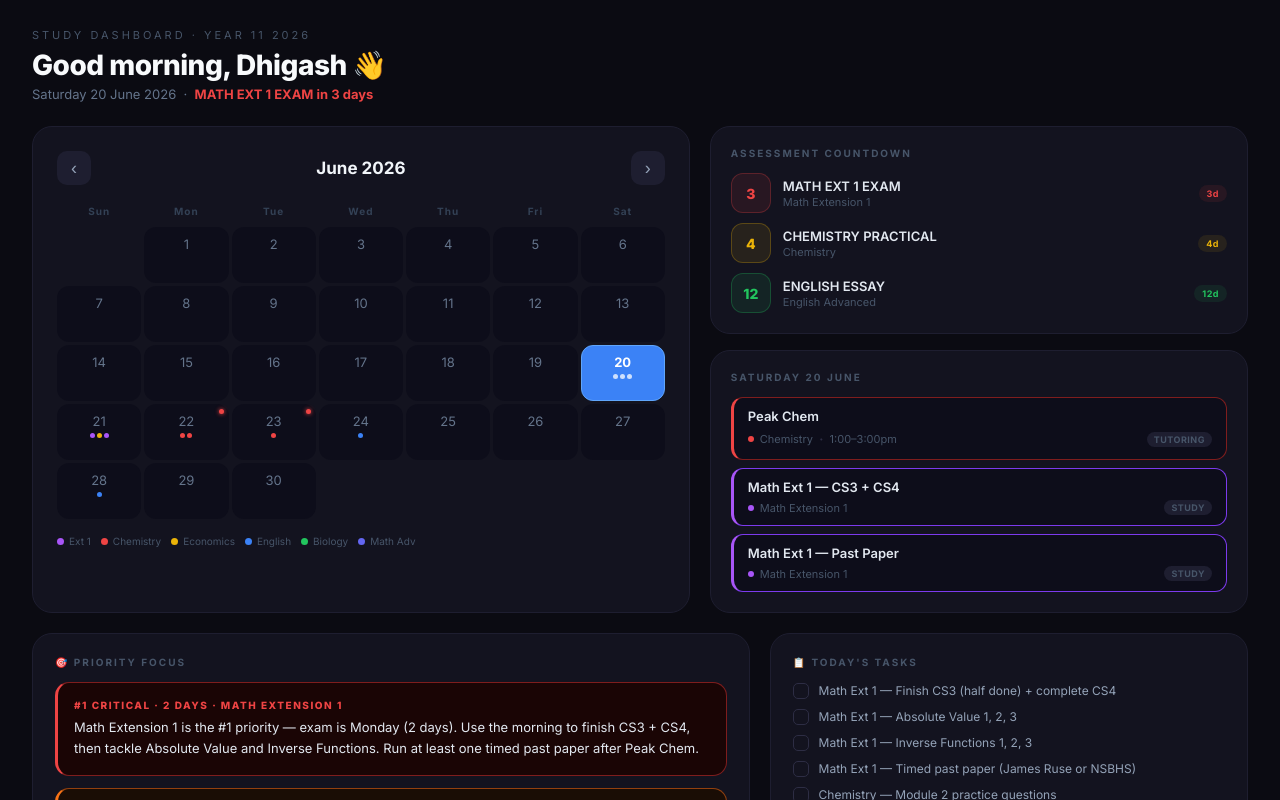
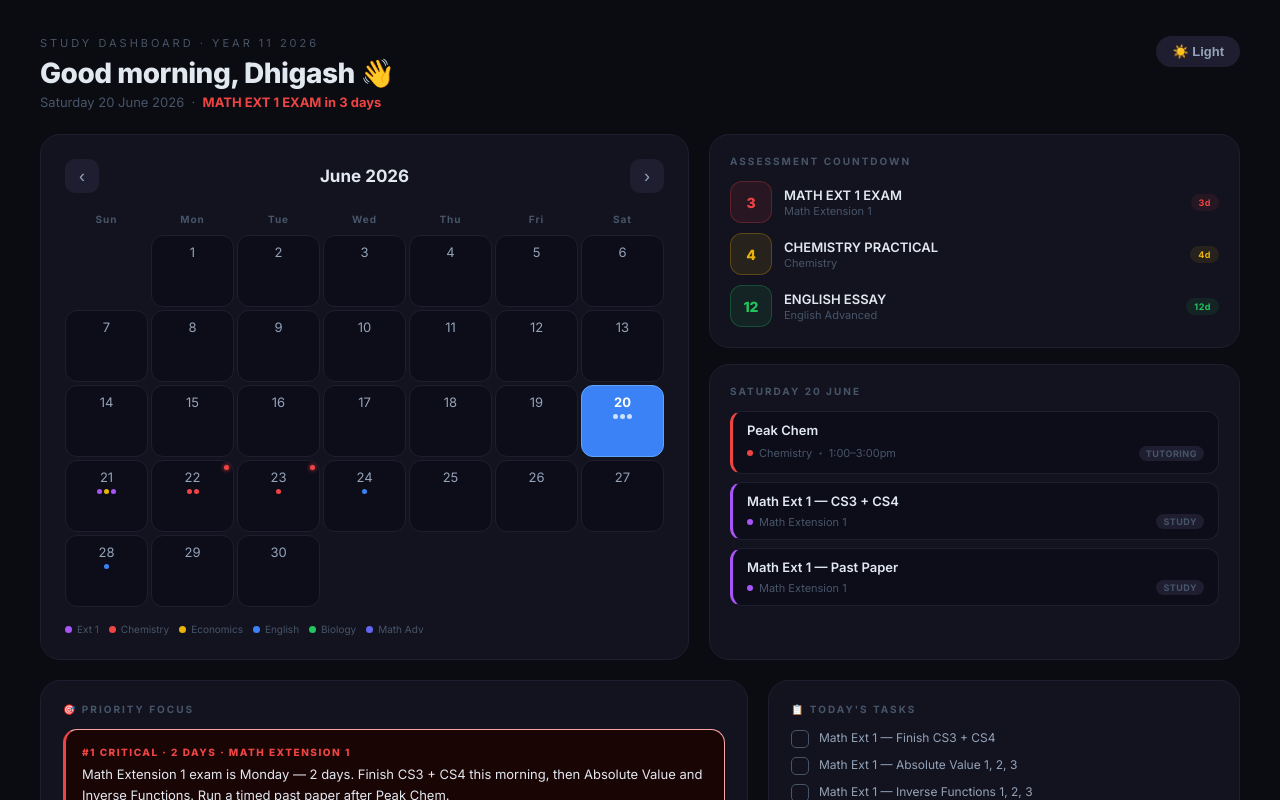
Before and after one commit to ElectroAsh/study-dashboard, a React (Vite) app: page / in a window 1280 px wide. Shown: the top 800 px of the page. Built offline with nearby package versions, Linux system fonts and the light colour scheme; no server answers; the database is empty.

Commit message:
Add light/dark mode toggle

```diff
--- a/src/App.jsx
+++ b/src/App.jsx
@@ -1,12 +1,6 @@
 import { useState, useEffect } from "react";
 import { supabase } from "./supabase";
 
-// Fix white border
-const globalStyle = document.createElement('style');
-globalStyle.innerHTML = `* { margin: 0; padding: 0; box-sizing: border-box; } body { background: #0b0b12; }`;
-document.head.appendChild(globalStyle);
-
-// Fallback static data if Supabase is empty
 const STATIC_EVENTS = [
   { date: "2026-06-20", title: "Peak Chem", subject: "Chemistry", type: "Tutoring", time: "1:00–3:00pm" },
   { date: "2026-06-20", title: "Math Ext 1 — CS3 + CS4", subject: "Math Extension 1", type: "Study" },
@@ -23,25 +17,25 @@ const STATIC_EVENTS = [
 ];
 
 const STATIC_HANDOFF = {
-  priority_focus: "Math Extension 1 is the #1 priority — exam is Monday (2 days). Use the morning to finish CS3 + CS4, then tackle Absolute Value and Inverse Functions. Run at least one timed past paper after Peak Chem.",
+  priority_focus: "Math Extension 1 exam is Monday — 2 days. Finish CS3 + CS4 this morning, then Absolute Value and Inverse Functions. Run a timed past paper after Peak Chem.",
   priority_subject: "Math Extension 1",
   priority_days: 2,
   secondary_focus: "Use Peak Chem 1–3pm to lock in Mod 2: moles, stoichiometry, standard solution procedure.",
   secondary_subject: "Chemistry",
   secondary_days: 3,
-  flags: ["⚠️ Math Ext 1 exam Monday — if exercise sets aren't done today, full past paper blitz tomorrow", "📝 Kurt homework: 2 weeks outstanding", "📚 New Chemistry Notes synced last night"],
-  tasks: ["Math Ext 1 — Finish CS3 (half done) + complete CS4", "Math Ext 1 — Absolute Value 1, 2, 3", "Math Ext 1 — Inverse Functions 1, 2, 3", "Math Ext 1 — Timed past paper (James Ruse or NSBHS)", "Chemistry — Module 2 practice questions"],
+  flags: ["⚠️ Math Ext 1 exam Monday — if exercise sets not done today, full past paper blitz tomorrow", "📝 Kurt homework: 2 weeks outstanding", "📚 New Chemistry Notes synced last night"],
+  tasks: ["Math Ext 1 — Finish CS3 + CS4", "Math Ext 1 — Absolute Value 1, 2, 3", "Math Ext 1 — Inverse Functions 1, 2, 3", "Math Ext 1 — Timed past paper", "Chemistry — Module 2 practice questions"],
 };
 
 const SUBJECT_COLORS = {
-  "Math Extension 1": { dot: "#a855f7", bg: "#2d1a4a", border: "#7c3aed" },
-  "Chemistry":        { dot: "#ef4444", bg: "#2d0a0a", border: "#7f1d1d" },
-  "Economics":        { dot: "#eab308", bg: "#2d2500", border: "#854d0e" },
-  "English Advanced": { dot: "#3b82f6", bg: "#0a1a2d", border: "#1d4ed8" },
-  "Biology":          { dot: "#22c55e", bg: "#0a2d1a", border: "#15803d" },
-  "Math Advanced":    { dot: "#6366f1", bg: "#1a1a2d", border: "#4338ca" },
+  "Math Extension 1": { dot: "#a855f7", border: "#7c3aed" },
+  "Chemistry":        { dot: "#ef4444", border: "#7f1d1d" },
+  "Economics":        { dot: "#eab308", border: "#854d0e" },
+  "English Advanced": { dot: "#3b82f6", border: "#1d4ed8" },
+  "Biology":          { dot: "#22c55e", border: "#15803d" },
+  "Math Advanced":    { dot: "#6366f1", border: "#4338ca" },
 };
-const DEFAULT_COLOR = { dot: "#f97316", bg: "#2d1a0a", border: "#92400e" };
+const DEFAULT_COLOR = { dot: "#f97316", border: "#92400e" };
 
 const DAYS = ["Sun", "Mon", "Tue", "Wed", "Thu", "Fri", "Sat"];
 const MONTHS = ["January","February","March","April","May","June","July","August","September","October","November","December"];
@@ -63,24 +57,41 @@ export default function App() {
   const [tasks, setTasks] = useState(STATIC_HANDOFF.tasks.map(t => ({ text: t, done: false })));
   const [loading, setLoading] = useState(true);
   const [lastUpdated, setLastUpdated] = useState(null);
+  const [dark, setDark] = useState(true);
+
+  const T = {
+    bg:       dark ? "#0b0b12" : "#f1f5f9",
+    card:     dark ? "#13131f" : "#ffffff",
+    cardBorder: dark ? "#1e1e30" : "#e2e8f0",
+    text:     dark ? "#e2e8f0" : "#0f172a",
+    textMid:  dark ? "#94a3b8" : "#475569",
+    textDim:  dark ? "#475569" : "#94a3b8",
+    dayBg:    dark ? "#0d0d1a" : "#f8fafc",
+    dayToday: dark ? "#0f2744" : "#dbeafe",
+    daySel:   "#3b82f6",
+    navBtn:   dark ? "#1e1e30" : "#e2e8f0",
+    taskBg:   dark ? "#0d0d1a" : "#f8fafc",
+    eventBg:  dark ? "#0d0d1a" : "#f8fafc",
+    examBg:   dark ? "#1a0505" : "#fef2f2",
+    flagBg:   dark ? "#0d0d1a" : "#f8fafc",
+  };
+
+  useEffect(() => {
+    document.body.style.background = T.bg;
+  }, [dark]);
 
   useEffect(() => {
     async function fetchData() {
       try {
-        // Fetch events
         const { data: eventsData } = await supabase.from('events').select('*').order('date');
         if (eventsData && eventsData.length > 0) setEvents(eventsData);
-
-        // Fetch handoff
         const { data: handoffData } = await supabase.from('handoff').select('*').order('created_at', { ascending: false }).limit(1);
         if (handoffData && handoffData.length > 0) {
           setHandoff(handoffData[0]);
           setTasks(handoffData[0].tasks.map(t => ({ text: t, done: false })));
           setLastUpdated(new Date(handoffData[0].created_at));
         }
-      } catch (e) {
-        console.log('Using static data');
-      }
+      } catch (e) { console.log('Using static data'); }
       setLoading(false);
     }
     fetchData();
@@ -89,10 +100,8 @@ export default function App() {
   const daysInMonth = getDaysInMonth(year, month);
   const firstDay = getFirstDay(year, month);
   const cells = [...Array(firstDay).fill(null), ...Array.from({length: daysInMonth}, (_,i) => i+1)];
-
   const getEvents = (dateStr) => events.filter(e => e.date === dateStr);
   const selectedEvents = getEvents(selected);
-
   const assessments = events
     .filter(e => e.type === "Assessment")
     .map(e => ({ ...e, daysLeft: Math.ceil((new Date(e.date+"T12:00:00") - today) / 86400000) }))
@@ -101,46 +110,55 @@ export default function App() {
 
   const toggleTask = (i) => setTasks(prev => prev.map((t, idx) => idx === i ? {...t, done: !t.done} : t));
 
-  const s = { fontFamily:"'Inter',system-ui,sans-serif", background:"#0b0b12", minHeight:"100vh", padding:"28px 32px", color:"#e2e8f0" };
-
   if (loading) return (
-    <div style={{...s, display:"flex", alignItems:"center", justifyContent:"center"}}>
-      <div style={{fontSize:14, color:"#475569"}}>Loading dashboard...</div>
+    <div style={{fontFamily:"'Inter',system-ui,sans-serif", background:T.bg, minHeight:"100vh", display:"flex", alignItems:"center", justifyContent:"center"}}>
+      <div style={{fontSize:14, color:T.textDim}}>Loading dashboard...</div>
     </div>
   );
 
   return (
-    <div style={s}>
+    <div style={{fontFamily:"'Inter',system-ui,sans-serif", background:T.bg, minHeight:"100vh", padding:"28px 32px", color:T.text}}>
+
       {/* Header */}
-      <div style={{marginBottom:24, display:"flex", justifyContent:"space-between", alignItems:"flex-end"}}>
+      <div style={{marginBottom:24, display:"flex", justifyContent:"space-between", alignItems:"flex-start"}}>
         <div>
-          <div style={{fontSize:11, color:"#475569", letterSpacing:3, textTransform:"uppercase", marginBottom:6}}>Study Dashboard · Year 11 2026</div>
-          <div style={{fontSize:28, fontWeight:800, color:"#f8fafc", letterSpacing:-0.5}}>
+          <div style={{fontSize:11, color:T.textDim, letterSpacing:3, textTransform:"uppercase", marginBottom:6}}>Study Dashboard · Year 11 2026</div>
+          <div style={{fontSize:28, fontWeight:800, color:T.text, letterSpacing:-0.5}}>
             {today.getHours() < 12 ? "Good morning" : today.getHours() < 17 ? "Good afternoon" : "Good evening"}, Dhigash 👋
           </div>
-          <div style={{fontSize:13, color:"#64748b", marginTop:4}}>
+          <div style={{fontSize:13, color:T.textDim, marginTop:4}}>
             {today.toLocaleDateString("en-AU",{weekday:"long", day:"numeric", month:"long", year:"numeric"})}
             {assessments[0] && <span> &nbsp;·&nbsp; <span style={{color: urgencyColor(assessments[0].daysLeft), fontWeight:700}}>{assessments[0].title.replace("⚠️ ","")} in {assessments[0].daysLeft} day{assessments[0].daysLeft!==1?"s":""}</span></span>}
           </div>
         </div>
-        {lastUpdated && (
-          <div style={{fontSize:10, color:"#334155", textAlign:"right"}}>
-            Last updated<br/>{lastUpdated.toLocaleTimeString("en-AU",{hour:"2-digit",minute:"2-digit"})}
-          </div>
-        )}
+
+        {/* Dark/Light toggle */}
+        <div style={{display:"flex", alignItems:"center", gap:12}}>
+          {lastUpdated && <div style={{fontSize:10, color:T.textDim, textAlign:"right"}}>Last updated<br/>{lastUpdated.toLocaleTimeString("en-AU",{hour:"2-digit",minute:"2-digit"})}</div>}
+          <button onClick={() => setDark(d => !d)} style={{
+            background: dark ? "#1e1e30" : "#e2e8f0",
+            border: "none", borderRadius:50, padding:"8px 16px",
+            cursor:"pointer", fontSize:13, fontWeight:600,
+            color: dark ? "#94a3b8" : "#475569",
+            display:"flex", alignItems:"center", gap:6,
+            transition:"all 0.2s"
+          }}>
+            {dark ? "☀️ Light" : "🌙 Dark"}
+          </button>
+        </div>
       </div>
 
       <div style={{display:"grid", gridTemplateColumns:"1.1fr 0.9fr", gap:20, marginBottom:20}}>
         {/* Calendar */}
-        <div style={{background:"#13131f", borderRadius:20, padding:24, border:"1px solid #1e1e30"}}>
+        <div style={{background:T.card, borderRadius:20, padding:24, border:`1px solid ${T.cardBorder}`}}>
           <div style={{display:"flex", justifyContent:"space-between", alignItems:"center", marginBottom:20}}>
-            <button onClick={() => month===0?(setMonth(11),setYear(y=>y-1)):setMonth(m=>m-1)} style={{background:"#1e1e30",border:"none",color:"#94a3b8",borderRadius:10,width:34,height:34,cursor:"pointer",fontSize:18}}>‹</button>
-            <div style={{fontWeight:700, fontSize:17, color:"#f1f5f9"}}>{MONTHS[month]} {year}</div>
-            <button onClick={() => month===11?(setMonth(0),setYear(y=>y+1)):setMonth(m=>m+1)} style={{background:"#1e1e30",border:"none",color:"#94a3b8",borderRadius:10,width:34,height:34,cursor:"pointer",fontSize:18}}>›</button>
+            <button onClick={() => month===0?(setMonth(11),setYear(y=>y-1)):setMonth(m=>m-1)} style={{background:T.navBtn,border:"none",color:T.textMid,borderRadius:10,width:34,height:34,cursor:"pointer",fontSize:18}}>‹</button>
+            <div style={{fontWeight:700, fontSize:17, color:T.text}}>{MONTHS[month]} {year}</div>
+            <button onClick={() => month===11?(setMonth(0),setYear(y=>y+1)):setMonth(m=>m+1)} style={{background:T.navBtn,border:"none",color:T.textMid,borderRadius:10,width:34,height:34,cursor:"pointer",fontSize:18}}>›</button>
           </div>
 
           <div style={{display:"grid", gridTemplateColumns:"repeat(7,1fr)", gap:3, marginBottom:6}}>
-            {DAYS.map(d => <div key={d} style={{textAlign:"center",fontSize:10,color:"#334155",fontWeight:700,letterSpacing:1,paddingBottom:4}}>{d}</div>)}
+            {DAYS.map(d => <div key={d} style={{textAlign:"center",fontSize:10,color:T.textDim,fontWeight:700,letterSpacing:1,paddingBottom:4}}>{d}</div>)}
           </div>
 
           <div style={{display:"grid", gridTemplateColumns:"repeat(7,1fr)", gap:3}}>
@@ -154,11 +172,11 @@ export default function App() {
               return (
                 <div key={dateStr} onClick={() => setSelected(dateStr)} style={{
                   borderRadius:12, padding:"8px 4px 6px", minHeight:56, cursor:"pointer",
-                  background: isSel?"#3b82f6":isToday?"#0f2744":"#0d0d1a",
-                  border: isToday&&!isSel?"1.5px solid #3b82f6":isSel?"1.5px solid #60a5fa":"1.5px solid transparent",
+                  background: isSel ? T.daySel : isToday ? T.dayToday : T.dayBg,
+                  border: isToday&&!isSel ? "1.5px solid #3b82f6" : isSel ? "1.5px solid #60a5fa" : `1.5px solid ${T.cardBorder}`,
                   transition:"all 0.12s", position:"relative",
                 }}>
-                  <div style={{fontSize:13,fontWeight:isToday||isSel?700:400,color:isSel?"#fff":isToday?"#93c5fd":"#64748b",textAlign:"center",marginBottom:4}}>{day}</div>
+                  <div style={{fontSize:13,fontWeight:isToday||isSel?700:400,color:isSel?"#fff":isToday?"#3b82f6":T.textMid,textAlign:"center",marginBottom:4}}>{day}</div>
                   <div style={{display:"flex",flexWrap:"wrap",gap:2,justifyContent:"center"}}>
                     {dayEvents.slice(0,4).map((e,i) => {
                       const col = SUBJECT_COLORS[e.subject]||DEFAULT_COLOR;
@@ -175,7 +193,7 @@ export default function App() {
             {Object.entries(SUBJECT_COLORS).map(([s,c]) => (
               <div key={s} style={{display:"flex",alignItems:"center",gap:5}}>
                 <div style={{width:7,height:7,borderRadius:"50%",background:c.dot}}/>
-                <span style={{fontSize:10,color:"#475569"}}>{s.replace("Math Extension 1","Ext 1").replace("English Advanced","English").replace("Math Advanced","Math Adv")}</span>
+                <span style={{fontSize:10,color:T.textDim}}>{s.replace("Math Extension 1","Ext 1").replace("English Advanced","English").replace("Math Advanced","Math Adv")}</span>
               </div>
             ))}
           </div>
@@ -184,20 +202,19 @@ export default function App() {
         {/* Right column */}
         <div style={{display:"flex",flexDirection:"column",gap:16}}>
           {/* Countdown */}
-          <div style={{background:"#13131f",borderRadius:20,padding:20,border:"1px solid #1e1e30"}}>
-            <div style={{fontSize:10,fontWeight:700,color:"#475569",letterSpacing:2,textTransform:"uppercase",marginBottom:14}}>Assessment Countdown</div>
+          <div style={{background:T.card,borderRadius:20,padding:20,border:`1px solid ${T.cardBorder}`}}>
+            <div style={{fontSize:10,fontWeight:700,color:T.textDim,letterSpacing:2,textTransform:"uppercase",marginBottom:14}}>Assessment Countdown</div>
             <div style={{display:"flex",flexDirection:"column",gap:10}}>
               {assessments.map((a,i) => {
                 const urg = urgencyColor(a.daysLeft);
-                const col = SUBJECT_COLORS[a.subject]||DEFAULT_COLOR;
                 return (
                   <div key={i} style={{display:"flex",alignItems:"center",gap:12}}>
                     <div style={{width:40,height:40,borderRadius:12,background:urg+"18",border:`1px solid ${urg}44`,display:"flex",alignItems:"center",justifyContent:"center",flexShrink:0}}>
                       <span style={{fontSize:14,fontWeight:800,color:urg}}>{a.daysLeft}</span>
                     </div>
                     <div style={{flex:1,minWidth:0}}>
-                      <div style={{fontSize:13,fontWeight:600,color:"#e2e8f0",overflow:"hidden",textOverflow:"ellipsis",whiteSpace:"nowrap"}}>{a.title.replace("⚠️ ","")}</div>
-                      <div style={{fontSize:11,color:"#475569",marginTop:1}}>{a.subject}</div>
+                      <div style={{fontSize:13,fontWeight:600,color:T.text,overflow:"hidden",textOverflow:"ellipsis",whiteSpace:"nowrap"}}>{a.title.replace("⚠️ ","")}</div>
+                      <div style={{fontSize:11,color:T.textDim,marginTop:1}}>{a.subject}</div>
                     </div>
                     <div style={{fontSize:9,fontWeight:700,color:urg,background:urg+"18",padding:"3px 8px",borderRadius:99,whiteSpace:"nowrap",letterSpacing:0.5}}>
                       {a.daysLeft===0?"TODAY":a.daysLeft===1?"TOMORROW":`${a.daysLeft}d`}
@@ -209,24 +226,24 @@ export default function App() {
           </div>
 
           {/* Selected day */}
-          <div style={{background:"#13131f",borderRadius:20,padding:20,border:"1px solid #1e1e30",flex:1}}>
-            <div style={{fontSize:10,fontWeight:700,color:"#475569",letterSpacing:2,textTransform:"uppercase",marginBottom:14}}>
+          <div style={{background:T.card,borderRadius:20,padding:20,border:`1px solid ${T.cardBorder}`,flex:1}}>
+            <div style={{fontSize:10,fontWeight:700,color:T.textDim,letterSpacing:2,textTransform:"uppercase",marginBottom:14}}>
               {new Date(selected+"T12:00:00").toLocaleDateString("en-AU",{weekday:"long",day:"numeric",month:"long"})}
             </div>
             {selectedEvents.length===0
-              ? <div style={{color:"#2d2d44",fontSize:13,textAlign:"center",paddingTop:16}}>Nothing on — rest day 🙌</div>
+              ? <div style={{color:T.textDim,fontSize:13,textAlign:"center",paddingTop:16}}>Nothing on — rest day 🙌</div>
               : <div style={{display:"flex",flexDirection:"column",gap:8}}>
                   {selectedEvents.map((e,i) => {
                     const col = SUBJECT_COLORS[e.subject]||DEFAULT_COLOR;
                     const isExam = e.type==="Assessment";
                     return (
-                      <div key={i} style={{background:isExam?"#1a0505":"#0d0d1a",border:`1px solid ${isExam?"#7f1d1d":col.border}`,borderLeft:`3px solid ${isExam?"#ef4444":col.dot}`,borderRadius:12,padding:"10px 14px"}}>
-                        <div style={{fontSize:13,fontWeight:600,color:isExam?"#fca5a5":"#e2e8f0"}}>{e.title}</div>
+                      <div key={i} style={{background:isExam?T.examBg:T.eventBg,border:`1px solid ${isExam?"#fca5a5":T.cardBorder}`,borderLeft:`3px solid ${isExam?"#ef4444":col.dot}`,borderRadius:12,padding:"10px 14px"}}>
+                        <div style={{fontSize:13,fontWeight:600,color:isExam?"#ef4444":T.text}}>{e.title}</div>
                         <div style={{display:"flex",alignItems:"center",gap:6,marginTop:5}}>
                           <div style={{width:6,height:6,borderRadius:"50%",background:col.dot}}/>
-                          <span style={{fontSize:11,color:"#475569"}}>{e.subject}</span>
-                          {e.time&&<><span style={{color:"#2d2d44"}}>·</span><span style={{fontSize:11,color:"#475569"}}>{e.time}</span></>}
-                          <span style={{marginLeft:"auto",fontSize:9,fontWeight:700,color:isExam?"#ef4444":"#475569",background:isExam?"#450a0a":"#1e1e30",padding:"2px 7px",borderRadius:99,letterSpacing:0.5}}>{e.type.toUpperCase()}</span>
+                          <span style={{fontSize:11,color:T.textDim}}>{e.subject}</span>
+                          {e.time&&<><span style={{color:T.textDim}}>·</span><span style={{fontSize:11,color:T.textDim}}>{e.time}</span></>}
+                          <span style={{marginLeft:"auto",fontSize:9,fontWeight:700,color:isExam?"#ef4444":T.textDim,background:isExam?"#fee2e2":T.navBtn,padding:"2px 7px",borderRadius:99,letterSpacing:0.5}}>{e.type.toUpperCase()}</span>
                         </div>
                       </div>
                     );
@@ -237,35 +254,33 @@ export default function App() {
         </div>
       </div>
 
-      {/* Priority + Tasks row */}
+      {/* Priority + Tasks */}
       <div style={{display:"grid",gridTemplateColumns:"1.2fr 0.8fr",gap:20,marginBottom:20}}>
-        {/* Priority */}
-        <div style={{background:"#13131f",borderRadius:20,padding:22,border:"1px solid #1e1e30"}}>
-          <div style={{fontSize:10,fontWeight:700,color:"#475569",letterSpacing:2,textTransform:"uppercase",marginBottom:14}}>🎯 Priority Focus</div>
+        <div style={{background:T.card,borderRadius:20,padding:22,border:`1px solid ${T.cardBorder}`}}>
+          <div style={{fontSize:10,fontWeight:700,color:T.textDim,letterSpacing:2,textTransform:"uppercase",marginBottom:14}}>🎯 Priority Focus</div>
           <div style={{display:"flex",flexDirection:"column",gap:12}}>
-            <div style={{background:"#1a0505",border:"1px solid #7f1d1d",borderLeft:"3px solid #ef4444",borderRadius:14,padding:16}}>
+            <div style={{background:dark?"#1a0505":"#fef2f2",border:"1px solid #fca5a5",borderLeft:"3px solid #ef4444",borderRadius:14,padding:16}}>
               <div style={{fontSize:10,color:"#ef4444",fontWeight:800,letterSpacing:1.5,marginBottom:6}}>#1 CRITICAL · {handoff.priority_days} DAYS · {handoff.priority_subject?.toUpperCase()}</div>
-              <div style={{fontSize:13,color:"#e2e8f0",lineHeight:1.6}}>{handoff.priority_focus}</div>
+              <div style={{fontSize:13,color:T.text,lineHeight:1.6}}>{handoff.priority_focus}</div>
             </div>
             {handoff.secondary_focus&&(
-              <div style={{background:"#1a0d05",border:"1px solid #92400e",borderLeft:"3px solid #f97316",borderRadius:14,padding:16}}>
+              <div style={{background:dark?"#1a0d05":"#fff7ed",border:"1px solid #fed7aa",borderLeft:"3px solid #f97316",borderRadius:14,padding:16}}>
                 <div style={{fontSize:10,color:"#f97316",fontWeight:800,letterSpacing:1.5,marginBottom:6}}>#2 HIGH · {handoff.secondary_days} DAYS · {handoff.secondary_subject?.toUpperCase()}</div>
-                <div style={{fontSize:13,color:"#e2e8f0",lineHeight:1.6}}>{handoff.secondary_focus}</div>
+                <div style={{fontSize:13,color:T.text,lineHeight:1.6}}>{handoff.secondary_focus}</div>
               </div>
             )}
           </div>
         </div>
 
-        {/* Tasks */}
-        <div style={{background:"#13131f",borderRadius:20,padding:22,border:"1px solid #1e1e30"}}>
-          <div style={{fontSize:10,fontWeight:700,color:"#475569",letterSpacing:2,textTransform:"uppercase",marginBottom:14}}>📋 Today's Tasks</div>
+        <div style={{background:T.card,borderRadius:20,padding:22,border:`1px solid ${T.cardBorder}`}}>
+          <div style={{fontSize:10,fontWeight:700,color:T.textDim,letterSpacing:2,textTransform:"uppercase",marginBottom:14}}>📋 Today's Tasks</div>
           <div style={{display:"flex",flexDirection:"column",gap:8}}>
             {tasks.map((t,i) => (
               <div key={i} onClick={()=>toggleTask(i)} style={{display:"flex",alignItems:"flex-start",gap:10,cursor:"pointer",opacity:t.done?0.4:1,transition:"opacity 0.2s"}}>
-                <div style={{width:16,height:16,borderRadius:5,border:`1.5px solid ${t.done?"#22c55e":"#2d2d44"}`,background:t.done?"#22c55e":"transparent",flexShrink:0,marginTop:1,display:"flex",alignItems:"center",justifyContent:"center",transition:"all 0.15s"}}>
+                <div style={{width:16,height:16,borderRadius:5,border:`1.5px solid ${t.done?"#22c55e":T.textDim}`,background:t.done?"#22c55e":"transparent",flexShrink:0,marginTop:1,display:"flex",alignItems:"center",justifyContent:"center",transition:"all 0.15s"}}>
                   {t.done&&<span style={{fontSize:10,color:"#fff"}}>✓</span>}
                 </div>
-                <span style={{fontSize:12,color:"#94a3b8",lineHeight:1.5,textDecoration:t.done?"line-through":"none"}}>{t.text}</span>
+                <span style={{fontSize:12,color:T.textMid,lineHeight:1.5,textDecoration:t.done?"line-through":"none"}}>{t.text}</span>
               </div>
             ))}
           </div>
@@ -274,11 +289,11 @@ export default function App() {
 
       {/* Flags */}
       {handoff.flags&&handoff.flags.length>0&&(
-        <div style={{background:"#13131f",borderRadius:20,padding:20,border:"1px solid #1e1e30"}}>
-          <div style={{fontSize:10,fontWeight:700,color:"#475569",letterSpacing:2,textTransform:"uppercase",marginBottom:12}}>⚠️ Flags</div>
+        <div style={{background:T.card,borderRadius:20,padding:20,border:`1px solid ${T.cardBorder}`}}>
+          <div style={{fontSize:10,fontWeight:700,color:T.textDim,letterSpacing:2,textTransform:"uppercase",marginBottom:12}}>⚠️ Flags</div>
           <div style={{display:"flex",flexDirection:"column",gap:8}}>
             {handoff.flags.map((f,i)=>(
-              <div key={i} style={{fontSize:13,color:"#94a3b8",padding:"10px 14px",background:"#0d0d1a",borderRadius:10,borderLeft:"3px solid #475569"}}>{f}</div>
+              <div key={i} style={{fontSize:13,color:T.textMid,padding:"10px 14px",background:T.flagBg,borderRadius:10,borderLeft:`3px solid ${T.textDim}`}}>{f}</div>
             ))}
           </div>
         </div>
```
